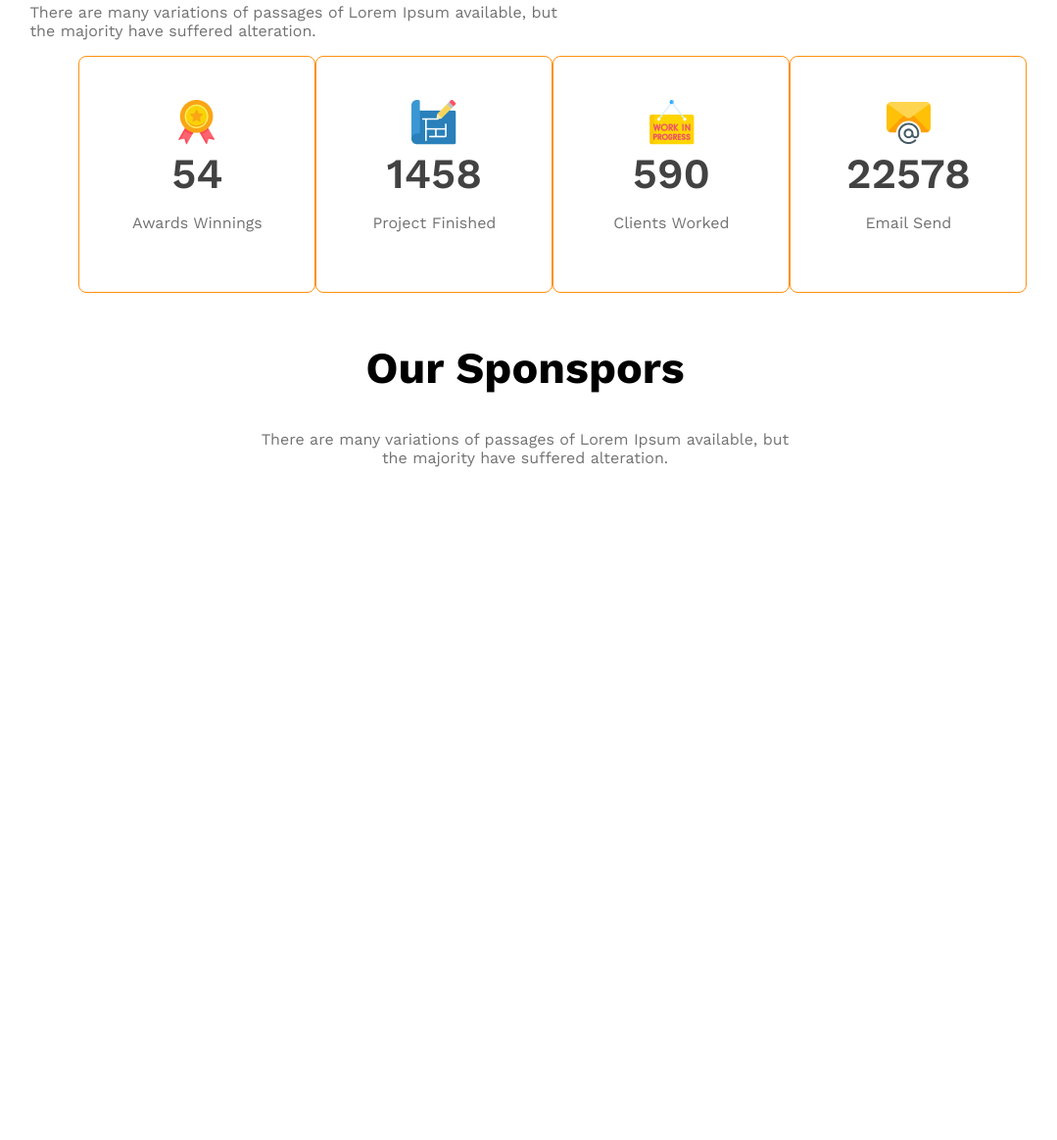
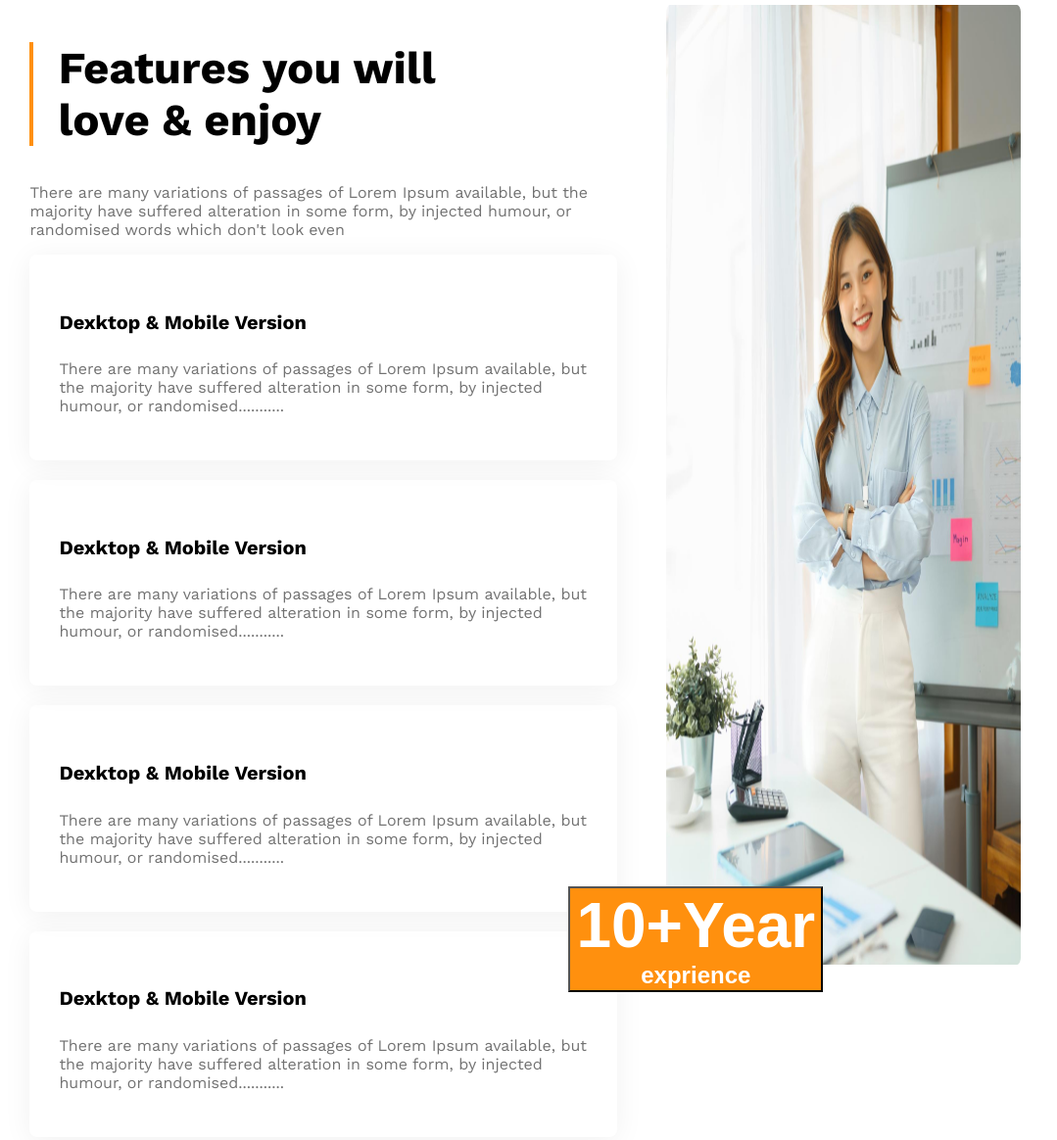
Before and after one commit to hridoy7560742-debug/g3-architects-website, a plain HTML site: page index.html in a window 1280 px wide. Shown: the part 2007-3171 px from the top of the page at 98% size, without its empty margins (104-1183 px from the left). Before the commit the page ends 2534 px from the top, so only its background shows below. Drawn offline with nearby package versions, Linux system fonts and the light colour scheme.

Commit message:
last commit

```diff
--- a/index.html
+++ b/index.html
@@ -56,6 +56,58 @@
           <button class="style-button">Explore More</button>
         </div>
       </section>
+      <section class="hero">
+        <div class="feature">
+          <h2 class="feature-title">Features you will <br />love & enjoy</h2>
+          <p class="feature-paragraph dark-3">
+            There are many variations of passages of Lorem Ipsum available, but
+            the majority have suffered alteration in some form, by injected
+            humour, or randomised words which don't look even
+          </p>
+          <div class="box">
+            <h4 class="box-title">Dexktop & Mobile Version</h4>
+            <p class="box-paragraph dark-3">
+              There are many variations of passages of Lorem Ipsum available,
+              but the majority have suffered alteration in some form, by
+              injected humour, or randomised...........
+            </p>
+          </div>
+          <div class="box">
+            <h4 class="box-title">Dexktop & Mobile Version</h4>
+            <p class="box-paragraph dark-3">
+              There are many variations of passages of Lorem Ipsum available,
+              but the majority have suffered alteration in some form, by
+              injected humour, or randomised...........
+            </p>
+          </div>
+          <div class="box">
+            <h4 class="box-title">Dexktop & Mobile Version</h4>
+            <p class="box-paragraph dark-3">
+              There are many variations of passages of Lorem Ipsum available,
+              but the majority have suffered alteration in some form, by
+              injected humour, or randomised...........
+            </p>
+          </div>
+          <div class="box">
+            <h4 class="box-title">Dexktop & Mobile Version</h4>
+            <p class="box-paragraph dark-3">
+              There are many variations of passages of Lorem Ipsum available,
+              but the majority have suffered alteration in some form, by
+              injected humour, or randomised...........
+            </p>
+          </div>
+        </div>
+        <div class="feature-image">
+          <img src="images/architect.png" alt="" />
+          <button id="feature-button">
+            <span class="button-primary">10+Year</span> <br /><span
+              class="button-sub-primary"
+              >exprience</span
+            >
+          </button>
+        </div>
+      </section>
+
       <section>
         <div class="fact">
           <h2 class="fact-title">Some Facts</h2>
@@ -103,6 +155,13 @@
             the majority have suffered alteration.
           </p>
         </div>
+        <div class="sponsor-images">
+          <img src="sponsors/amazon.png" alt="" />
+          <img src="sponsors/spotify.png" alt="" />
+          <img src="sponsors/figma.png" alt="" />
+          <img src="sponsors/telerama.png" alt="" />
+          <img src="sponsors/google.png" alt="" />
+        </div>
       </section>
     </main>
     <footer></footer>
--- a/style/repository.css
+++ b/style/repository.css
@@ -145,14 +145,89 @@ main > section {
   font-size: 2.8rem;
   font-weight: bold;
 }
+.sponsor-images {
+  display: grid;
+  grid-template-columns: repeat(5, 1fr);
+}
+.sponsor-images img {
+  width: 160px;
+  height: 50px;
+  filter: grayscale(100%);
+}
+
+/* feature style start */
+
+.hero {
+  display: flex;
+  margin-top: 130px;
+  gap: 50px;
+}
+.feature {
+  max-width: 600px;
+}
+
+.feature-title {
+  border-left: 4px solid #ff900e;
+  padding-left: 25px;
+  font-size: 2.85rem;
+  font-weight: bold;
+}
+
+.box {
+  padding: 30px;
+  box-shadow: 0px 4px 30px 0px rgba(0, 0, 0, 0.06);
+  border-radius: 8px;
+  margin-bottom: 20px;
+}
+
+.box-title {
+  font-size: 1.25rem;
+  font-weight: 600px;
+}
+.feature-image {
+  width: 700px;
+  height: 980px;
+}
+.feature-image img {
+  width: 100%;
+  height: 100%;
+}
+.button-primary {
+  font-size: 4rem;
+  font-weight: bold;
+}
+.feature-image button {
+  background-color: #ff900e;
+  color: white;
+}
+.button-sub-primary {
+  font-size: 1.5rem;
+  font-weight: 600;
+}
+#feature-button {
+  margin-left: -100px;
+  margin-top: -100px;
+}
+/* feature style end */
 
 @media screen and (max-width: 570px) {
   .navbar,
   .nav-item,
-  .term {
+  .term,
+  .hero {
     flex-direction: column;
   }
-
+  .feature-image {
+    width: 100%;
+    height: 100%;
+  }
+  .feature-image img {
+    width: 100%;
+  }
+  #feature-button {
+    margin-left: 20px;
+    margin-top: 20px;
+  }
   .term-images img {
     width: 100%;
   }
@@ -163,18 +238,35 @@ main > section {
   .card-container {
     width: 100%;
   }
+  .sponsor-images {
+    grid-template-columns: repeat(1, 1fr);
+    justify-items: center;
+
+    gap: 50px;
+  }
+
   .fact {
     justify-items: center;
   }
 }
 @media screen and (min-width: 570px) and (max-width: 960px) {
-  .term {
+  .term,
+  .hero {
     flex-direction: column;
+  }
+  #feature-button {
+    margin-left: 20px;
+    margin-top: 20px;
+  }
+  .feature-image {
+    width: 100%;
+    height: 100%;
   }
   .term-images img {
     width: 100%;
   }
-  .card {
+  .card,
+  .sponsor-images {
     grid-template-columns: repeat(2, 1fr);
     gap: 10px;
   }
```
Also changed, not shown: 1 other file.
